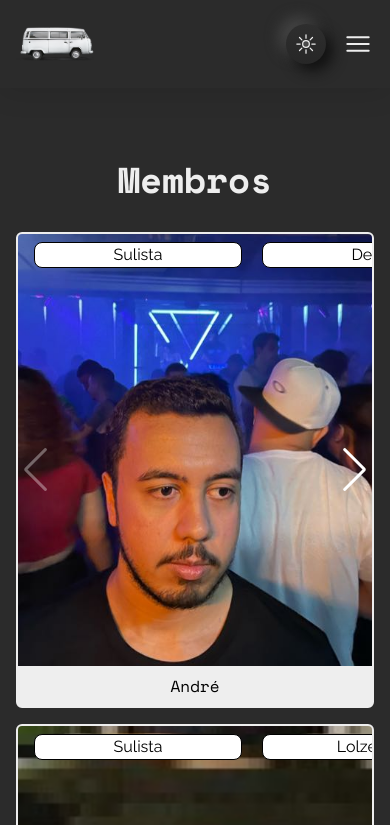
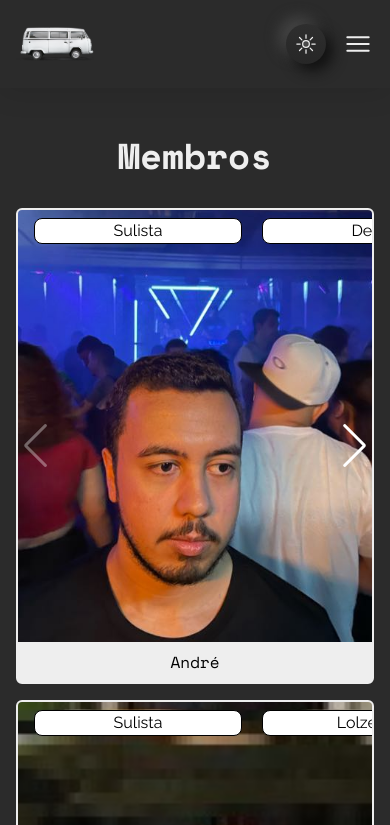
Before and after one commit to andresconobre/kombao, a Vue app: page /membros in a window 390 px wide. Shown: the top 825 px of the page. Built offline with nearby package versions, Linux system fonts and the light colour scheme.

Commit message:
Correção padding header

```diff
--- a/src/views/Membros.vue
+++ b/src/views/Membros.vue
@@ -11,7 +11,7 @@ const modules = ref([Navigation])
 </script>
 
 <template>
-    <div class="pt-header font-space-mono">
+    <div class="pt-headerSM md:pt-headerLG font-space-mono">
         <div class="container py-12">
             <h2 class="text-center font-bold text-4xl dark:text-gray-light text-gray-dark pb-8">Membros</h2>
             <div class="grid grid-cols-1 md:grid-cols-2 lg:grid-cols-3 gap-4 md:gap-6">
--- a/tailwind.config.js
+++ b/tailwind.config.js
@@ -13,7 +13,8 @@ module.exports = {
     },
     extend: {
       padding: {
-        'header': '112px'
+        'headerLG': '112px',
+        'headerSM': '88px'
       },
       colors: {
         gray: {
```
